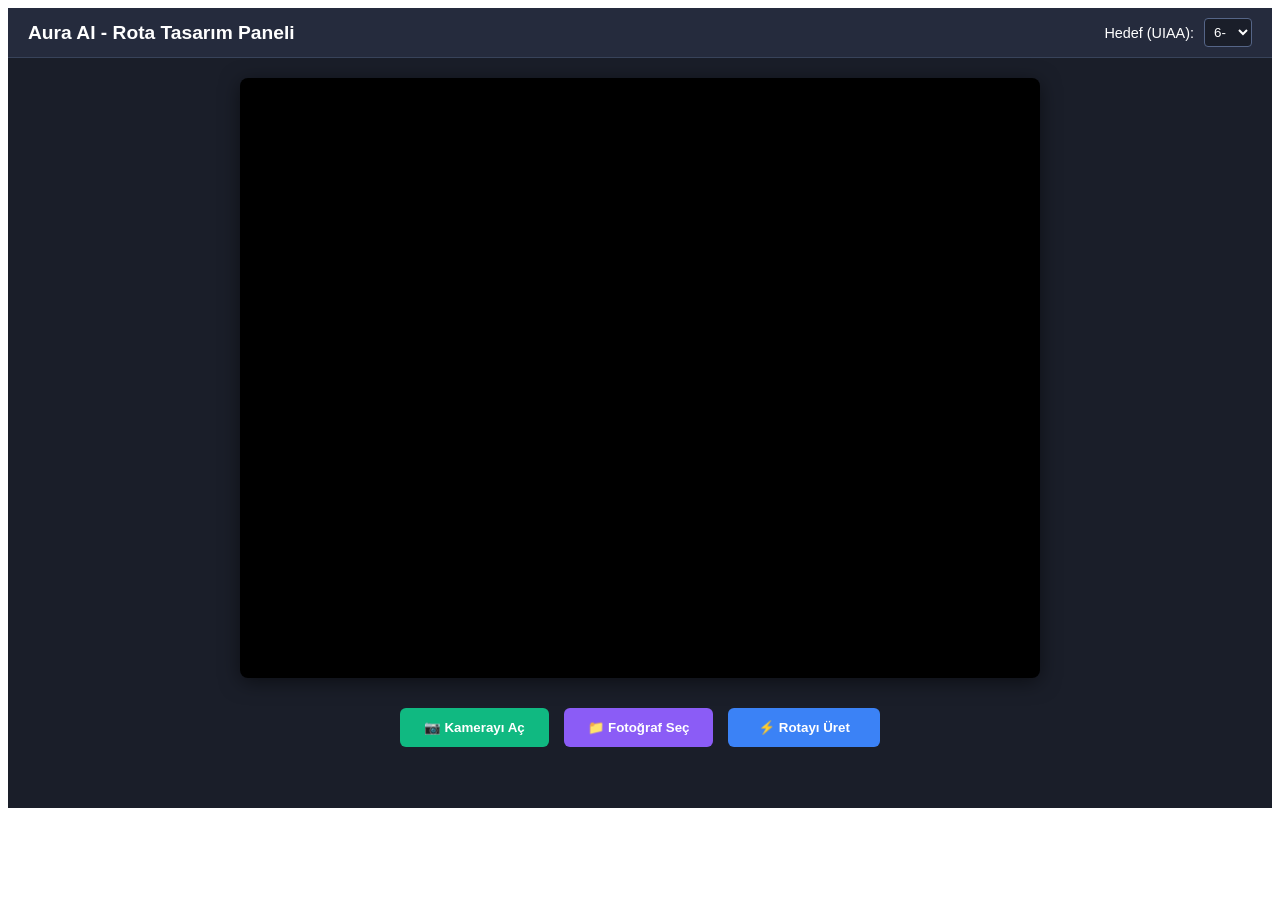
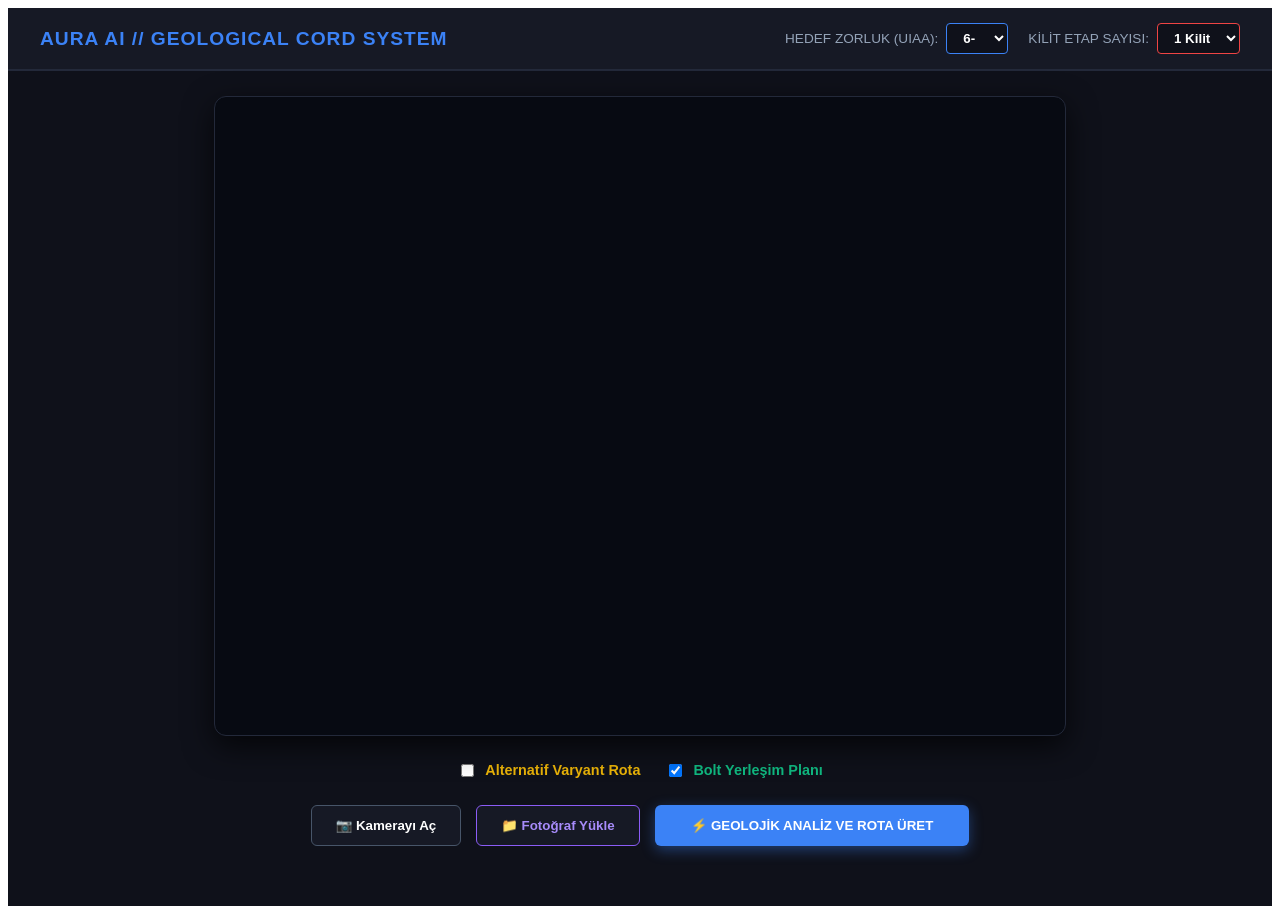
Before and after one commit to iismlclkk/tradrota, a Next.js app: page / in a window 1280 px wide. Before the commit the page ends 816 px from the top, so only its background shows below. Built offline with nearby package versions, Linux system fonts and the light colour scheme.

Commit message:
Update index.js

```diff
--- a/pages/index.js
+++ b/pages/index.js
@@ -6,11 +6,15 @@ export default function Home() {
   const [selectedGrade, setSelectedGrade] = useState('6-');
   const [imagePreview, setImagePreview] = useState(null);
 
+  // Kontroller
+  const [showRoute2, setShowRoute2] = useState(false);
+  const [showBolts, setShowBolts] = useState(true);
+  const [cruxCount, setCruxCount] = useState(1);
+
   const videoRef = useRef(null);
   const fileInputRef = useRef(null);
   const canvasRef = useRef(null);
 
-  // Kamerayı Başlat
   const startCamera = async () => {
     try {
       setImagePreview(null);
@@ -20,16 +24,14 @@ export default function Home() {
         videoRef.current.srcObject = stream;
       }
     } catch (err) {
-      alert("Kamera başlatılamadı, lütfen izinleri kontrol edin veya dosya yükleme seçeneğini kullanın.");
+      alert("Kamera başlatılamadı, lütfen izinleri kontrol edin.");
     }
   };
 
-  // Fotoğraf Seçildiğinde Önizleme Yap
   const handleFileChange = (e) => {
     const file = e.target.files[0];
     if (file) {
       setResult(null);
-      // Kamerayı durdur (eğer açıksa)
       if (videoRef.current && videoRef.current.srcObject) {
         const tracks = videoRef.current.srcObject.getTracks();
         tracks.forEach(track => track.stop());
@@ -44,15 +46,12 @@ export default function Home() {
     }
   };
 
-  // İster Kameradan İster Yüklenen Resimden Analiz Başlat
   const handleAnalyze = async () => {
     let base64Image = null;
 
     if (imagePreview) {
-      // Eğer kullanıcı galeri/dosya seçtiyse direkt base64'ü kullan
       base64Image = imagePreview;
     } else if (videoRef.current && videoRef.current.srcObject) {
-      // Eğer kamera aktifse anlık ekran görüntüsünü canvas'a çek
       const canvas = canvasRef.current;
       const video = videoRef.current;
       canvas.width = video.videoWidth;
@@ -83,13 +82,17 @@ export default function Home() {
   };
 
   return (
-    <div style={{ backgroundColor: '#1a1e29', color: '#fff', minHeight: '100vh', fontFamily: 'sans-serif' }}>
-      {/* Üst Bar */}
-      <header style={{ display: 'flex', justifyContent: 'space-between', alignItems: 'center', padding: '10px 20px', backgroundColor: '#252b3d', borderBottom: '1px solid #38435a' }}>
-        <h1 style={{ fontSize: '1.2rem', margin: 0, fontWeight: 'bold' }}>Aura AI - Rota Tasarım Paneli</h1>
-        <div style={{ display: 'flex', alignItems: 'center', gap: '10px' }}>
-          <label style={{ fontSize: '0.9rem' }}>Hedef (UIAA):</label>
-          <select value={selectedGrade} onChange={(e) => setSelectedGrade(e.target.value)} style={{ backgroundColor: '#1a1e29', color: '#fff', border: '1px solid #556587', padding: '5px', borderRadius: '4px' }}>
+    <div style={{ backgroundColor: '#0f111a', color: '#fff', minHeight: '100vh', fontFamily: 'sans-serif', paddingBottom: '50px' }}>
+
+      {/* Üst NASA Tarzı Kontrol Barı */}
+      <header style={{ backgroundColor: '#161925', borderBottom: '2px solid #23293a', padding: '15px 20px' }}>
+        <div style={{ display: 'flex', justifyContent: 'space-between', alignItems: 'center', flexWrap: 'wrap', gap: '15px', maxWidth: '1200px', margin: '0 auto' }}>
+          <h1 style={{ fontSize: '1.2rem', margin: 0, fontWeight: 'bold', color: '#3b82f6', letterSpacing: '1px' }}>AURA AI // GEOLOGICAL CORD SYSTEM</h1>
+
+          <div style={{ display: 'flex', gap: '20px', alignItems: 'center', flexWrap: 'wrap' }}>
+            <div>
+              <label style={{ fontSize: '0.85rem', color: '#94a3b8', marginRight: '8px' }}>HEDEF ZORLUK (UIAA):</label>
+              <select value={selectedGrade} onChange={(e) => setSelectedGrade(e.target.value)} style={{ backgroundColor: '#0f111a', color: '#fff', border: '1px solid #3b82f6', padding: '6px 12px', borderRadius: '4px', fontWeight: 'bold' }}>
                 <option value="5">5</option>
                 <option value="6-">6-</option>
                 <option value="6">6</option>
@@ -100,86 +103,129 @@ export default function Home() {
                 <option value="8-">8-</option>
               </select>
             </div>
+
+            <div>
+              <label style={{ fontSize: '0.85rem', color: '#94a3b8', marginRight: '8px' }}>KİLİT ETAP SAYISI:</label>
+              <select value={cruxCount} onChange={(e) => setCruxCount(Number(e.target.value))} style={{ backgroundColor: '#0f111a', color: '#fff', border: '1px solid #ef4444', padding: '6px 12px', borderRadius: '4px', fontWeight: 'bold' }}>
+                <option value={1}>1 Kilit</option>
+                <option value={2}>2 Kilit</option>
+                <option value={3}>3 Kilit</option>
+              </select>
+            </div>
+          </div>
+        </div>
       </header>
 
-      {/* Ana Ekran Alanı */}
-      <main style={{ position: 'relative', width: '100%', maxWidth: '800px', margin: '20px auto', aspectRatio: '4/3', backgroundColor: '#000', borderRadius: '8px', overflow: 'hidden', boxShadow: '0 4px 20px rgba(0,0,0,0.5)' }}>
+      {/* Ekran Görsel Alanı */}
+      <main style={{ position: 'relative', width: '100%', maxWidth: '850px', margin: '25px auto', aspectRatio: '4/3', backgroundColor: '#070a12', borderRadius: '12px', overflow: 'hidden', boxShadow: '0 10px 30px rgba(0,0,0,0.7)', border: '1px solid #23293a' }}>
 
-        {/* Canlı Kamera Akışı */}
         {!imagePreview && (
           <video ref={videoRef} autoPlay playsInline muted style={{ width: '100%', height: '100%', objectFit: 'cover' }} />
         )}
 
-        {/* Yüklenen Fotoğraf Önizlemesi */}
         {imagePreview && (
-          <img src={imagePreview} alt="Yüklenen Kaya" style={{ width: '100%', height: '100%', objectFit: 'contain' }} />
+          <img src={imagePreview} alt="Kaya Yüzeyi" style={{ width: '100%', height: '100%', objectFit: 'contain' }} />
         )}
 
-        {/* Görsel Katman (SVG Rota Çizgisi) */}
-        {result && result.coordinates && (
+        {/* SVG Çizim Katmanı */}
+        {result && (
           <svg style={{ position: 'absolute', top: 0, left: 0, width: '100%', height: '100%', pointerEvents: 'none' }} viewBox="0 0 100 100" preserveAspectRatio="none">
-            {/* Rota Hattı */}
-            <polyline
-              points={result.coordinates.map(pt => `${pt.x},${pt.y}`).join(' ')}
-              fill="none"
-              stroke="#3b82f6"
-              strokeWidth="1.5"
-              strokeLinecap="round"
-              strokeLinejoin="round"
-              style={{ strokeDasharray: '200', animation: 'dash 3s linear forwards' }}
-            />
-            {/* Kilit Noktası Çemberi */}
-            {result.crux && (
-              <>
-                <circle cx={result.crux.x} cy={result.crux.y} r="4" fill="none" stroke="#ef4444" strokeWidth="1" />
-                <text x={result.crux.x + 5} y={result.crux.y + 1.5} fill="#ef4444" fontSize="3" fontWeight="bold">KİLİT 1</text>
-              </>
+
+            {/* ANA ROTA */}
+            {result.route1 && (
+              <polyline points={result.route1.map(pt => `${pt.x},${pt.y}`).join(' ')} fill="none" stroke="#3b82f6" strokeWidth="1.8" strokeLinecap="round" strokeLinejoin="round" />
             )}
+
+            {/* VARYANT ROTA 2 */}
+            {showRoute2 && result.route2 && (
+              <polyline points={result.route2.map(pt => `${pt.x},${pt.y}`).join(' ')} fill="none" stroke="#eab308" strokeWidth="1.5" strokeDasharray="3,2" strokeLinecap="round" strokeLinejoin="round" />
+            )}
+
+            {/* BOLTLAR */}
+            {showBolts && result.bolts && result.bolts.map((bolt, idx) => (
+              <g key={`bolt-${idx}`}>
+                <rect x={bolt.x - 1.5} y={bolt.y - 1.5} width="3" height="3" fill="#10b981" rx="0.5" />
+                <text x={bolt.x + 2} y={bolt.y + 1} fill="#10b981" fontSize="2.5" fontWeight="bold">B{idx + 1}</text>
+              </g>
+            ))}
+
+            {/* ÇOKLU KİLİT NOKTALARI */}
+            {result.cruxs && result.cruxs.slice(0, cruxCount).map((crux, idx) => (
+              <g key={`crux-${idx}`}>
+                <circle cx={crux.x} cy={crux.y} r="3.5" fill="none" stroke="#ef4444" strokeWidth="0.8" />
+                <circle cx={crux.x} cy={crux.y} r="1" fill="#ef4444" />
+                <text x={crux.x + 4.5} y={crux.y + 1} fill="#ef4444" fontSize="2.8" fontWeight="bold">KİLİT {idx + 1}</text>
+              </g>
+            ))}
           </svg>
         )}
 
-        {/* Yapay Zeka Bilgi Raporu */}
-        {result && (
-          <div style={{ position: 'absolute', bottom: '20px', left: '50%', transform: 'translateX(-50%)', backgroundColor: 'rgba(21, 27, 41, 0.9)', padding: '15px', borderRadius: '8px', border: '1px solid #38435a', width: '85%', maxWidth: '400px', fontSize: '0.85rem' }}>
-            <h3 style={{ margin: '0 0 8px 0', color: '#3b82f6', borderBottom: '1px solid #38435a', paddingBottom: '4px' }}>Tasarım Raporu</h3>
-            <p style={{ margin: '4px 0' }}><strong>Hedeflenen Zorluk:</strong> <span style={{ color: '#10b981' }}>UIAA {result.details?.grade || selectedGrade}</span></p>
-            <p style={{ margin: '4px 0' }}><strong>Fransız / YDS Karşılığı:</strong> {result.details?.systemEquivalent || '5c / 5.9'}</p>
-            <p style={{ margin: '4px 0', lineHeight: '1.3', color: '#cbd5e1' }}><strong>Tasarım Stratejisi:</strong> {result.details?.strategy || 'Yüzey analiz edildi.'}</p>
-          </div>
-        )}
-
-        {/* Yükleniyor Bildirimi */}
         {loading && (
-          <div style={{ position: 'absolute', inset: 0, backgroundColor: 'rgba(0,0,0,0.7)', display: 'flex', justifyContent: 'center', alignItems: 'center', flexDirection: 'column', gap: '10px' }}>
-            <div style={{ width: '40px', height: '40px', border: '4px solid #38435a', borderTopColor: '#3b82f6', borderRadius: '50%', animation: 'spin 1s linear infinite' }} />
-            <p style={{ margin: 0, fontSize: '0.9rem', color: '#cbd5e1' }}>Yapay Zeka Kaya Yapısını Analiz Ediyor...</p>
+          <div style={{ position: 'absolute', inset: 0, backgroundColor: 'rgba(7,10,18,0.85)', display: 'flex', justifyContent: 'center', alignItems: 'center', flexDirection: 'column', gap: '15px' }}>
+            <div style={{ width: '45px', height: '45px', border: '4px solid #161925', borderTopColor: '#3b82f6', borderRadius: '50%', animation: 'spin 1s linear infinite' }} />
+            <p style={{ margin: 0, fontSize: '0.95rem', color: '#94a3b8' }}>Topoğrafya, Yüzey Yapısı ve Bolt Emniyet Derecesi Analiz Ediliyor...</p>
           </div>
         )}
       </main>
 
-      {/* Alt Kontrol Butonları */}
+      {/* Görünüm Seçenekleri */}
+      <div style={{ display: 'flex', justifyContent: 'center', gap: '25px', margin: '15px auto', maxWidth: '850px' }}>
+        <label style={{ display: 'flex', alignItems: 'center', gap: '8px', cursor: 'pointer', fontSize: '0.9rem' }}>
+          <input type="checkbox" checked={showRoute2} onChange={(e) => setShowRoute2(e.target.checked)} />
+          <span style={{ color: '#eab308', fontWeight: 'bold' }}>Alternatif Varyant Rota</span>
+        </label>
+        <label style={{ display: 'flex', alignItems: 'center', gap: '8px', cursor: 'pointer', fontSize: '0.9rem' }}>
+          <input type="checkbox" checked={showBolts} onChange={(e) => setShowBolts(e.target.checked)} />
+          <span style={{ color: '#10b981', fontWeight: 'bold' }}>Bolt Yerleşim Planı</span>
+        </label>
+      </div>
+
+      {/* Medya Butonları */}
       <div style={{ display: 'flex', justifyContent: 'center', gap: '15px', padding: '10px 20px', flexWrap: 'wrap' }}>
-        <button onClick={startCamera} style={{ backgroundColor: '#10b981', color: '#fff', border: 'none', padding: '12px 24px', borderRadius: '6px', fontWeight: 'bold', cursor: 'pointer' }}>
-          📷 Kamerayı Aç
-        </button>
-
-        <button onClick={() => fileInputRef.current.click()} style={{ backgroundColor: '#8b5cf6', color: '#fff', border: 'none', padding: '12px 24px', borderRadius: '6px', fontWeight: 'bold', cursor: 'pointer' }}>
-          📁 Fotoğraf Seç
-        </button>
+        <button onClick={startCamera} style={{ backgroundColor: '#161925', border: '1px solid #475569', color: '#fff', padding: '12px 24px', borderRadius: '6px', fontWeight: 'bold', cursor: 'pointer' }}>📷 Kamerayı Aç</button>
+        <button onClick={() => fileInputRef.current.click()} style={{ backgroundColor: '#161925', border: '1px solid #8b5cf6', color: '#a78bfa', padding: '12px 24px', borderRadius: '6px', fontWeight: 'bold', cursor: 'pointer' }}>📁 Fotoğraf Yükle</button>
         <input type="file" ref={fileInputRef} accept="image/*" onChange={handleFileChange} style={{ display: 'none' }} />
-
-        <button onClick={handleAnalyze} disabled={loading} style={{ backgroundColor: '#3b82f6', color: '#fff', border: 'none', padding: '12px 30px', borderRadius: '6px', fontWeight: 'bold', cursor: 'pointer' }}>
-          {loading ? 'Analiz Ediliyor...' : '⚡ Rotayı Üret'}
+        <button onClick={handleAnalyze} disabled={loading} style={{ backgroundColor: '#3b82f6', color: '#fff', border: 'none', padding: '12px 36px', borderRadius: '6px', fontWeight: 'bold', cursor: 'pointer', boxShadow: '0 4px 14px rgba(59,130,246,0.4)' }}>
+          {loading ? 'HESAPLANIYOR...' : '⚡ GEOLOJİK ANALİZ VE ROTA ÜRET'}
         </button>
       </div>
 
-      {/* Gizli Canvas (Kamera Görüntüsünü İşlemek İçin) */}
+      {/* YENİ ZENGİNLEŞTİRİLMİŞ TEKNİK RAPOR PANELİ */}
+      {result && (
+        <div style={{ maxWidth: '850px', margin: '30px auto 0 auto', padding: '0 15px' }}>
+          <div style={{ backgroundColor: '#161925', borderRadius: '8px', border: '1px solid #23293a', padding: '25px' }}>
+            <h2 style={{ fontSize: '1.1rem', margin: '0 0 20px 0', color: '#3b82f6', textTransform: 'uppercase', letterSpacing: '0.5px', borderBottom: '1px solid #23293a', paddingBottom: '10px' }}>
+              BÖLGE TOPOĞRAFYA VE KAYA ANALİZ RAPORU
+            </h2>
+
+            {/* Grid Kartlar */}
+            <div style={{ display: 'grid', gridTemplateColumns: 'repeat(auto-fit, minmax(240px, 1fr))', gap: '20px', marginBottom: '20px' }}>
+              <div style={{ backgroundColor: '#0f111a', padding: '12px', borderRadius: '6px', border: '1px solid #23293a' }}>
+                <span style={{ color: '#94a3b8', fontSize: '0.8rem', block: 'block' }}>KAYA YAPISI / FORMASYON</span>
+                <p style={{ margin: '5px 0 0 0', fontSize: '1rem', fontWeight: 'bold', color: '#cbd5e1' }}>{result.details?.rockType}</p>
+              </div>
+              <div style={{ backgroundColor: '#0f111a', padding: '12px', borderRadius: '6px', border: '1px solid #23293a' }}>
+                <span style={{ color: '#94a3b8', fontSize: '0.8rem', block: 'block' }}>ZORLUK DERECESİ (UIAA / FR)</span>
+                <p style={{ margin: '5px 0 0 0', fontSize: '1rem', fontWeight: 'bold', color: '#10b981' }}>UIAA {result.details?.grade} ({result.details?.systemEquivalent})</p>
+              </div>
+              <div style={{ backgroundColor: '#0f111a', padding: '12px', borderRadius: '6px', border: '1px solid #23293a' }}>
+                <span style={{ color: '#94a3b8', fontSize: '0.8rem', block: 'block' }}>EMNİYET / BOLTLANMA DERECESİ</span>
+                <p style={{ margin: '5px 0 0 0', fontSize: '1rem', fontWeight: 'bold', color: '#eab308' }}>{result.details?.boltingDensity}</p>
+              </div>
+            </div>
+
+            <div style={{ backgroundColor: '#0f111a', padding: '15px', borderRadius: '6px', border: '1px solid #23293a' }}>
+              <span style={{ color: '#94a3b8', fontSize: '0.8rem', display: 'block', marginBottom: '6px' }}>MİNİ REHBER / STRATEJİK DEĞERLENDİRME</span>
+              <p style={{ margin: 0, lineHeight: '1.5', color: '#e2e8f0', fontSize: '0.9rem' }}>{result.details?.strategy}</p>
+            </div>
+          </div>
+        </div>
+      )}
+
       <canvas ref={canvasRef} style={{ display: 'none' }} />
 
-      {/* CSS Animasyonları */}
       <style jsx global>{`
         @keyframes spin { to { transform: rotate(360deg); } }
-        @keyframes dash { to { stroke-dashoffset: 0; } }
       `}</style>
     </div>
   );
```
Lines whose indentation alone changed are shown as unchanged.
